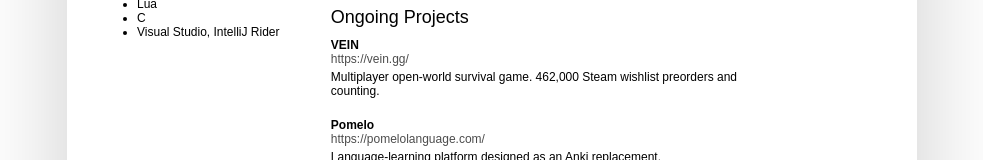
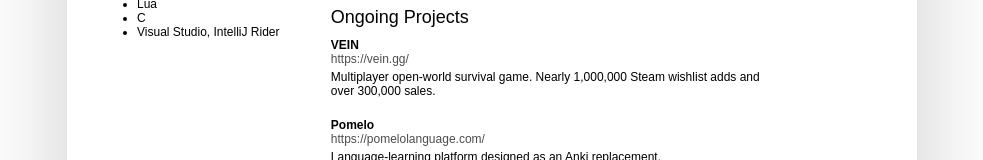
Before and after one commit to disseminate/kylewindsor.io, a React (Vite) app: page /resume in a window 1280 px wide. Shown: the part 715-875 px from the top of the page, without its empty margins (148-1131 px from the left). Built offline with nearby package versions, Linux system fonts and the light colour scheme; no server answers.

Commit message:
update vein info

```diff
--- a/src/components/resume.tsx
+++ b/src/components/resume.tsx
@@ -192,7 +192,7 @@
             <div></div>
           </WorkExperienceHeader>
           <WorkExperienceDescription>
-            Multiplayer open-world survival game. {(props.veinWishlists || 462000).toLocaleString()} Steam wishlist preorders and counting.
+            Multiplayer open-world survival game. Nearly 1,000,000 Steam wishlist adds and over 300,000 sales.
           </WorkExperienceDescription>
         </WorkExperience>
         <WorkExperience>
--- a/src/data/vein.ts
+++ /dev/null
@@ -1,25 +0,0 @@
-import * as React from 'react';
-
-const useVeinWishlists = () => {
-  const [veinWishlists, setVeinWishlists] = React.useState(462000);
-  React.useEffect(() => {
-    let m = true;
-    fetch('https://ramjetstudios.com/api/stats')
-      .then((value) => value.json())
-      .then((data) => {
-        if (m) {
-          setVeinWishlists(data.vein.wishlists);
-        }
-      })
-      .catch(() => {
-        // do nothing
-      });
-
-    return () => {
-      m = false;
-    };
-  }, []);
-  return veinWishlists;
-};
-
-export default useVeinWishlists;
--- a/src/pages/home.tsx
+++ b/src/pages/home.tsx
@@ -8,7 +8,6 @@
 import { Section } from '../components/whitespace';
 import { WORK_EXPERIENCES } from '../data/workExperience';
 import { ESkillLocus, SKILLS } from '../data/skills';
-import useVeinWishlists from '../data/vein';
 
 const MainPage = styled.main`
   position: absolute;
@@ -79,8 +78,6 @@
 const Home = () => {
   const [years, _] = React.useState(new Date().getFullYear() - 2013);
 
-  const veinWishlists = useVeinWishlists();
-
   return (
     <MainPage>
       <CenterColumn>
@@ -131,8 +128,7 @@
           <H2 id="projects">Ongoing Projects</H2>
           <ul>
             <li>
-              <a href="https://vein.gg/">VEIN</a>, multiplayer open-world survival game. {veinWishlists.toLocaleString()} Steam wishlist
-              preorders and counting. C++, Node.
+              <a href="https://vein.gg/">VEIN</a>, multiplayer open-world survival game. Nearly 1,000,000 Steam wishlist adds and over 300,000 sales. C++, Node.
             </li>
             <li>
               <a href="https://pomelolanguage.com/">Pomelo</a>, language-learning platform designed as an{' '}
--- a/src/pages/resume.tsx
+++ b/src/pages/resume.tsx
@@ -4,7 +4,6 @@
 import ResumeComponent from '../components/resume';
 import { jsPDF } from 'jspdf';
 import { Link } from 'react-router-dom';
-import useVeinWishlists from '../data/vein';
 
 const Background = styled.div`
   @media screen {
@@ -77,13 +76,11 @@
     });
   };
 
-  const veinWishlists = useVeinWishlists();
-
   return (
     <Background>
       <VerticalContainer>
         <ResumePageSimulator>
-          <ResumeComponent filter={filter} veinWishlists={veinWishlists} />
+          <ResumeComponent filter={filter} />
         </ResumePageSimulator>
         <Links>
           <a onClick={save}>Save to PDF</a> | <Link to="/">Back</Link>
```
